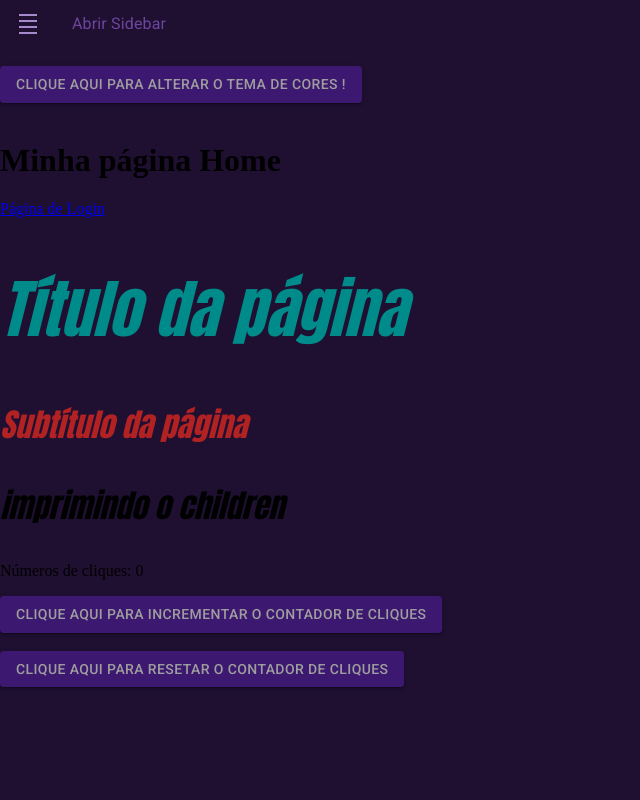
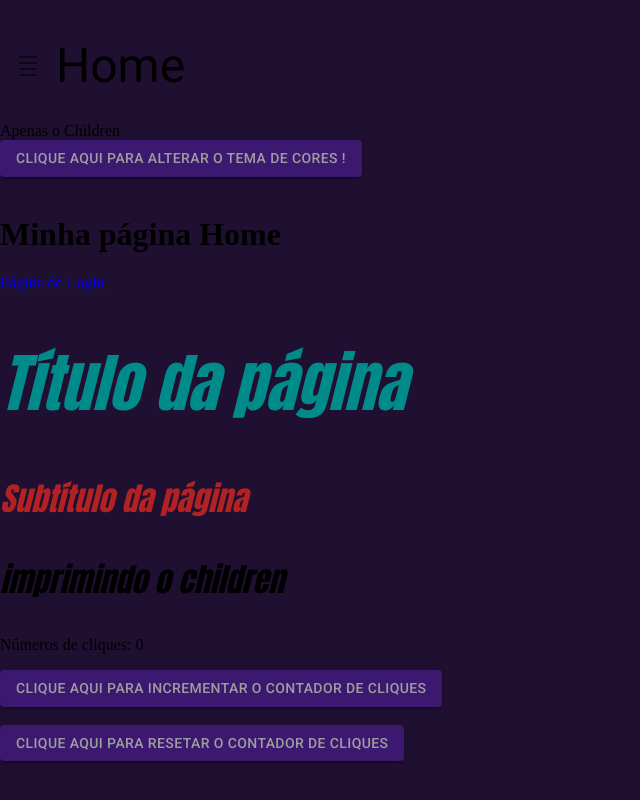
Before and after one commit to ocsoares/Aprendendo-ReactJS, a React (Vite) app: page /home in a window 1280 px wide. Shown: the whole page, without its empty margins (0-640 px from the left). Built offline with nearby package versions, Linux system fonts and the light colour scheme; no server answers.

Commit message:
feat: add button sidebar & title to routes with PageBaseLayout

```diff
--- a/src/app/App.tsx
+++ b/src/app/App.tsx
@@ -4,6 +4,7 @@ import { Sidebar } from "./shared/components/Sidebar/Sidebar";
 import { LoggedUserEmailProvider } from "./shared/contexts/LoggedUserEmail";
 import { SidebarProvider } from "./shared/contexts/SidebarContext";
 import { AppThemeProvider } from "./shared/contexts/ThemeContext";
+import { PageBaseLayout } from "./shared/layouts/PageBaseLayout";
 
 function App() {
   return (
@@ -17,7 +18,10 @@ function App() {
         isso vai APLICAR a Sidebar para TODAS as Rotas !! */}
           <BrowserRouter>
             <Sidebar>
-              <Routes />
+              <PageBaseLayout title="Home">
+                Apenas o Children
+                <Routes />
+              </PageBaseLayout>
             </Sidebar>
           </BrowserRouter>
         </LoggedUserEmailProvider>
--- a/src/app/shared/components/Sidebar/Sidebar.tsx
+++ b/src/app/shared/components/Sidebar/Sidebar.tsx
@@ -8,7 +8,7 @@ import {
 } from "@mui/material";
 import { PropsWithChildren, useEffect, useState } from "react";
 import { Box } from "@mui/system";
-import { DensitySmall, Home, Login } from "@mui/icons-material";
+import { Home, Login } from "@mui/icons-material";
 import { AppIcon } from "./components/AppIcon";
 import { useSidebar } from "../../hooks/UseSidebar";
 import { useNavigate } from "react-router-dom";
@@ -54,12 +54,6 @@ export const Sidebar = ({ children }: PropsWithChildren) => {
     // "styles" ou "onClick", usar esse Fragments do ReactJS "<>" ao INVÉS de
     // usar "<div>" !!!
     <>
-      {/* Como esse Componente "Sidebar" vai ser o Elemento PAI de TODAS as ROTAS, esse Botão Vai aparecer no
-        TOPO da TELA de TODAS as Rotas !!! */}
-      <AppIcon text="Abrir Sidebar" onClick={toggleSidebarOpen}>
-        <DensitySmall />
-      </AppIcon>
-
       <br />
 
       <Drawer
--- /dev/null
+++ b/src/app/shared/layouts/PageBaseLayout.tsx
@@ -0,0 +1,45 @@
+import { Box, IconButton, Typography, useTheme } from "@mui/material";
+import { PropsWithChildren } from "react";
+import { DensitySmall } from "@mui/icons-material";
+import { useSidebar } from "../hooks/UseSidebar";
+
+interface IPageBaseLayoutProps {
+  title: string;
+}
+
+// Esse Layout vai aparecer em TODAS as Rotas, porque vai ser o Elemento PAI das Rotas !!
+export const PageBaseLayout = ({
+  children,
+  title,
+}: PropsWithChildren<IPageBaseLayoutProps>) => {
+  const currentTheme = useTheme();
+  const { toggleSidebarOpen } = useSidebar();
+
+  return (
+    // gap = DISTANCIAMENTO entre os Itens do Flex Box, e as Unidades de Medidas são x8 !!!
+    <Box height={"100%"} display={"flex"} flexDirection={"column"} gap={1}>
+      {/* Usar a Altura do TEMA Atual como Medida porque DISTANCIA entre os ELEMENTOS !!! */}
+      <Box
+        padding={1}
+        height={currentTheme.spacing(10)}
+        display={"flex"}
+        alignItems={"center"} // Centraliza no CENTRO do BOX, mas NÃO muda a POSIÇÃO !!
+        // justifyContent={"center"} // Posiciona no CENTRO do BOX !
+        gap={1}
+      >
+        <IconButton onClick={toggleSidebarOpen}>
+          <DensitySmall />
+        </IconButton>
+
+        {/* "Typography" é um Componente do MaterialUI para FONTES !!! */}
+        {/* ----------------------------------------------------------------- */}
+        {/* variant = APLICA o Estilo de determinada Tag HTML ! */}
+
+        {/*  TORNAR O TITLE CLICÁVEL PRA HOME ! */}
+        <Typography variant="h3">{title}</Typography>
+      </Box>
+
+      <Box>{children}</Box>
+    </Box>
+  );
+};
```
